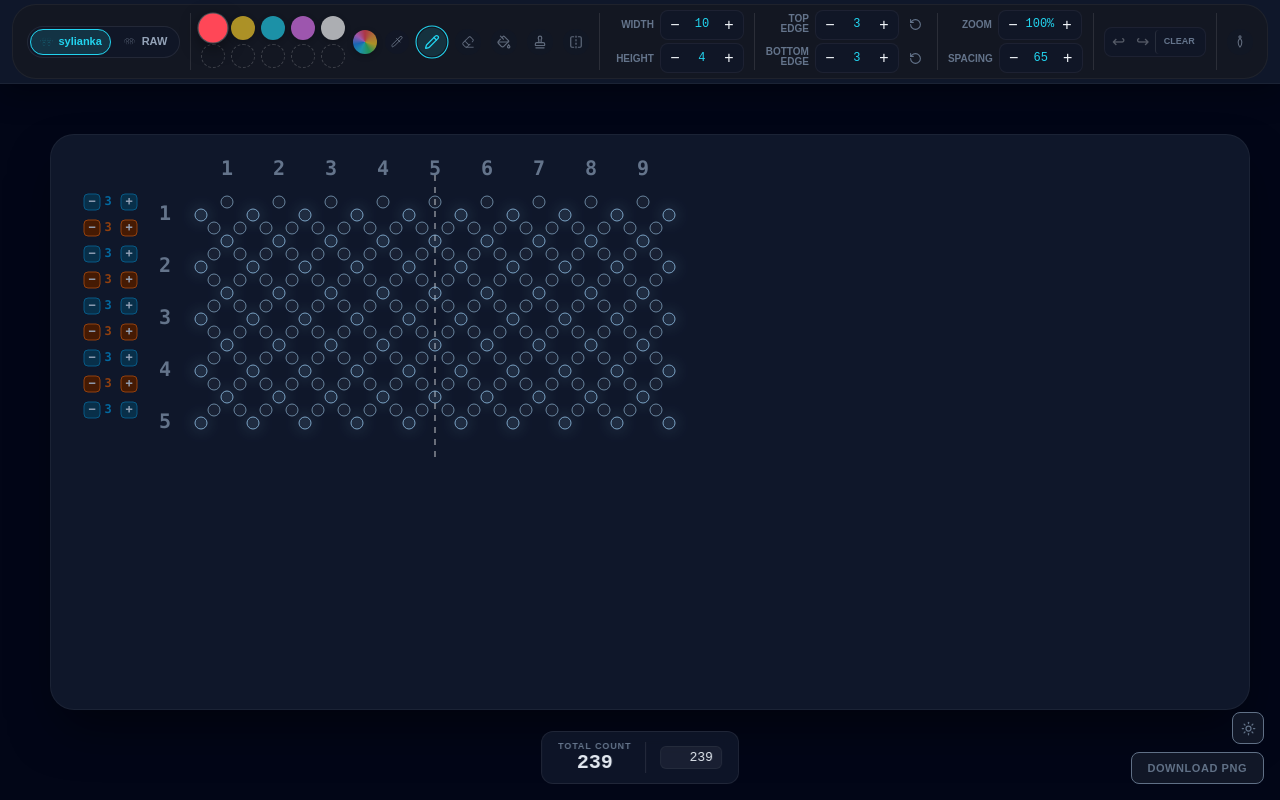
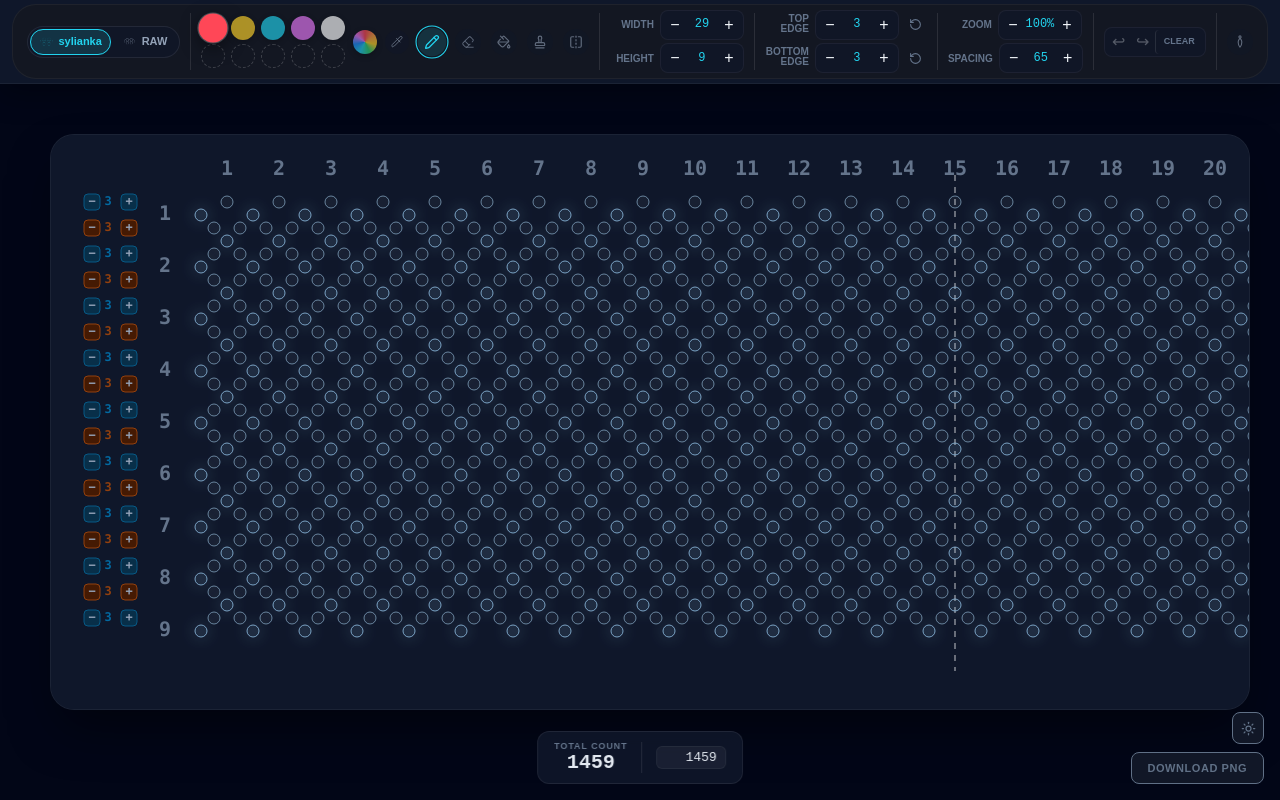
Before and after one commit to anaseal/Utochka, a React (Vite) app: page / in a window 1280 px wide. Built offline with nearby package versions, Linux system fonts and the light colour scheme.

Commit message:
фикс значений в height width

```diff
--- a/src/App.tsx
+++ b/src/App.tsx
@@ -76,8 +76,12 @@ function App() {
           canUndo={silyanka.drawingControls.canUndo}
           canRedo={silyanka.drawingControls.canRedo}
           silyankaProps={{
-            gridWidth: silyanka.gridSize.width,
-            gridHeight: silyanka.gridSize.height,
+            // Линейка на холсте — источник правды: чётный ряд её колонок на 1 меньше
+            // gridSize.width, а ряд её строк на 1 больше gridSize.height (см. spec.md,
+            // «Ширина/высота в хедере vs. линейка»). Хедер показывает и принимает числа
+            // линейки, поэтому здесь ±1 — единственное место преобразования.
+            gridWidth: silyanka.gridSize.width - 1,
+            gridHeight: silyanka.gridSize.height + 1,
             topSpan: silyanka.gridSize.topSpan,
             bottomSpan: silyanka.gridSize.bottomSpan,
             onWidthChange: (delta) => silyanka.updateDimension('width', delta),
@@ -92,8 +96,8 @@ function App() {
             onSpacingChange: silyanka.updateSpacing,
             sidebarOpen: silyanka.sidebarOpen,
             onToggleSidebar: () => silyanka.setSidebarOpen(o => !o),
-            onSetWidth: silyanka.setWidthAbsolute,
-            onSetHeight: silyanka.setHeightAbsolute,
+            onSetWidth: (v) => silyanka.setWidthAbsolute(v + 1),
+            onSetHeight: (v) => silyanka.setHeightAbsolute(v - 1),
             onSetTopSpan: silyanka.setTopSpanAbsolute,
             onSetBottomSpan: silyanka.setBottomSpanAbsolute,
             onSetSpacing: silyanka.setSpacingAbsolute,
--- a/src/components/Editor/Header/Header.tsx
+++ b/src/components/Editor/Header/Header.tsx
@@ -403,7 +403,7 @@ export const Header = (props: HeaderProps) => {
             onDelta={silyankaProps ? silyankaProps.onHeightChange : krestikProps!.onHeightChange}
             onSet={silyankaProps ? silyankaProps.onSetHeight : krestikProps!.onSetHeight}
             inputValue={silyankaProps ? silyankaProps.gridHeight : krestikProps!.gridHeight}
-            min={1}
+            min={silyankaProps ? 2 : 1}
           />
         </div>
 
@@ -488,7 +488,7 @@ export const Header = (props: HeaderProps) => {
             {overflowOpen && (
               <div className="header__overflow-panel" role="menu">
                 <Stepper variant="overflow" label="Width" value={silyankaProps.gridWidth} onDelta={silyankaProps.onWidthChange} onSet={silyankaProps.onSetWidth} inputValue={silyankaProps.gridWidth} min={1} />
-                <Stepper variant="overflow" label="Height" value={silyankaProps.gridHeight} onDelta={silyankaProps.onHeightChange} onSet={silyankaProps.onSetHeight} inputValue={silyankaProps.gridHeight} min={1} />
+                <Stepper variant="overflow" label="Height" value={silyankaProps.gridHeight} onDelta={silyankaProps.onHeightChange} onSet={silyankaProps.onSetHeight} inputValue={silyankaProps.gridHeight} min={2} />
                 <Stepper variant="overflow" label="Top Edge" value={silyankaProps.topSpan} onDelta={silyankaProps.onTopSpanChange} onReset={silyankaProps.onTopEdgeReset} onSet={silyankaProps.onSetTopSpan} inputValue={silyankaProps.topSpan} min={3} max={10} />
                 <Stepper variant="overflow" label="Bottom Edge" value={silyankaProps.bottomSpan} onDelta={silyankaProps.onBottomSpanChange} onReset={silyankaProps.onBottomEdgeReset} onSet={silyankaProps.onSetBottomSpan} inputValue={silyankaProps.bottomSpan} min={3} max={10} />
               </div>
--- a/src/config/theme.ts
+++ b/src/config/theme.ts
@@ -16,8 +16,8 @@ export const BEAD_THEME = {
   gridDefaults: {
     spacing: 65,
     beadsInSpan: 3,
-    initialWidth: 10,
-    initialHeight: 4,
+    initialWidth: 30,
+    initialHeight: 8,
     verticalCompression: 0.2,
     horizontalStepMultiplier: 0.8,
     offsetX: 120,
```
Also changed, not shown: src/spec.md (+3 -2 lines).
